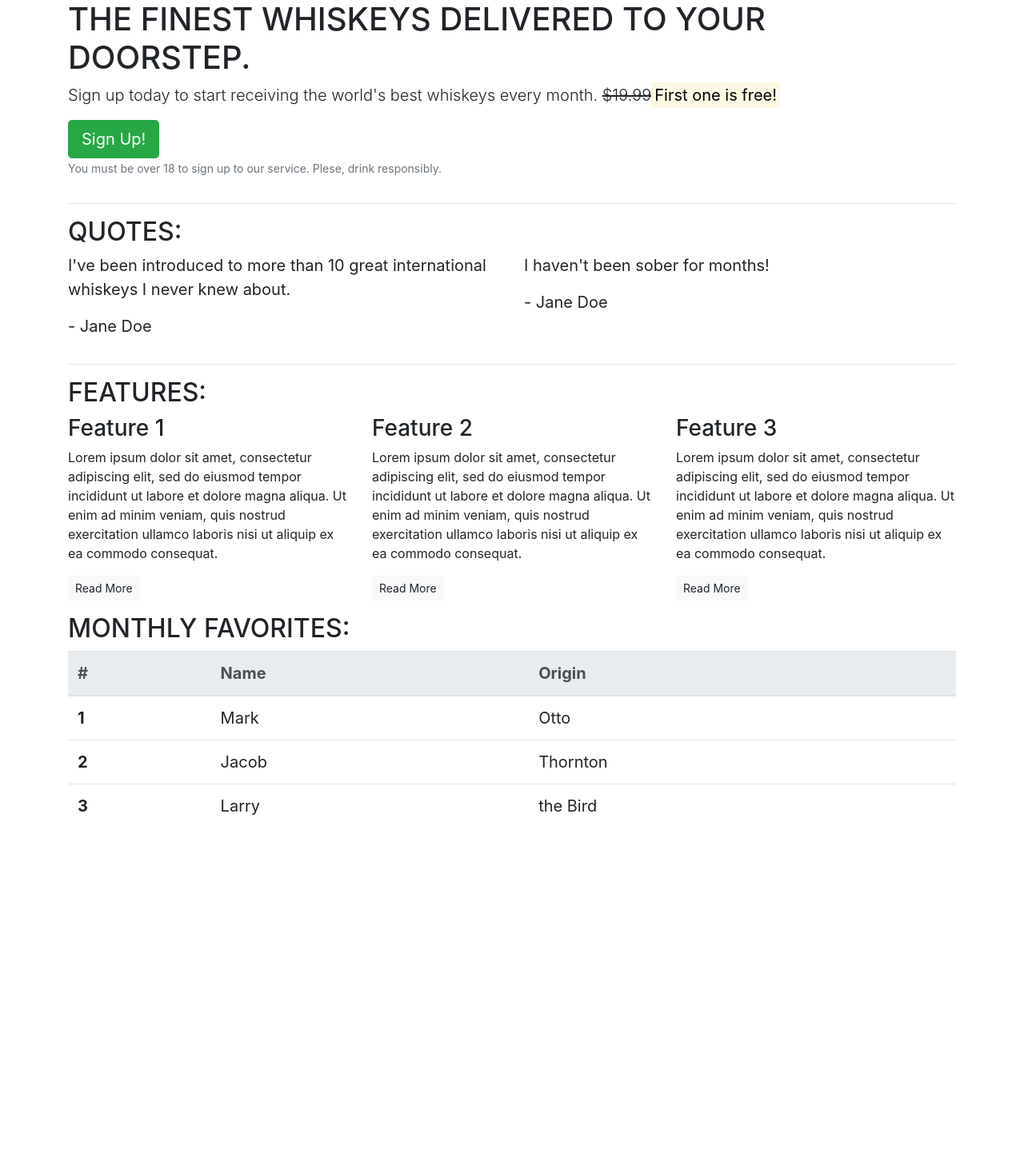
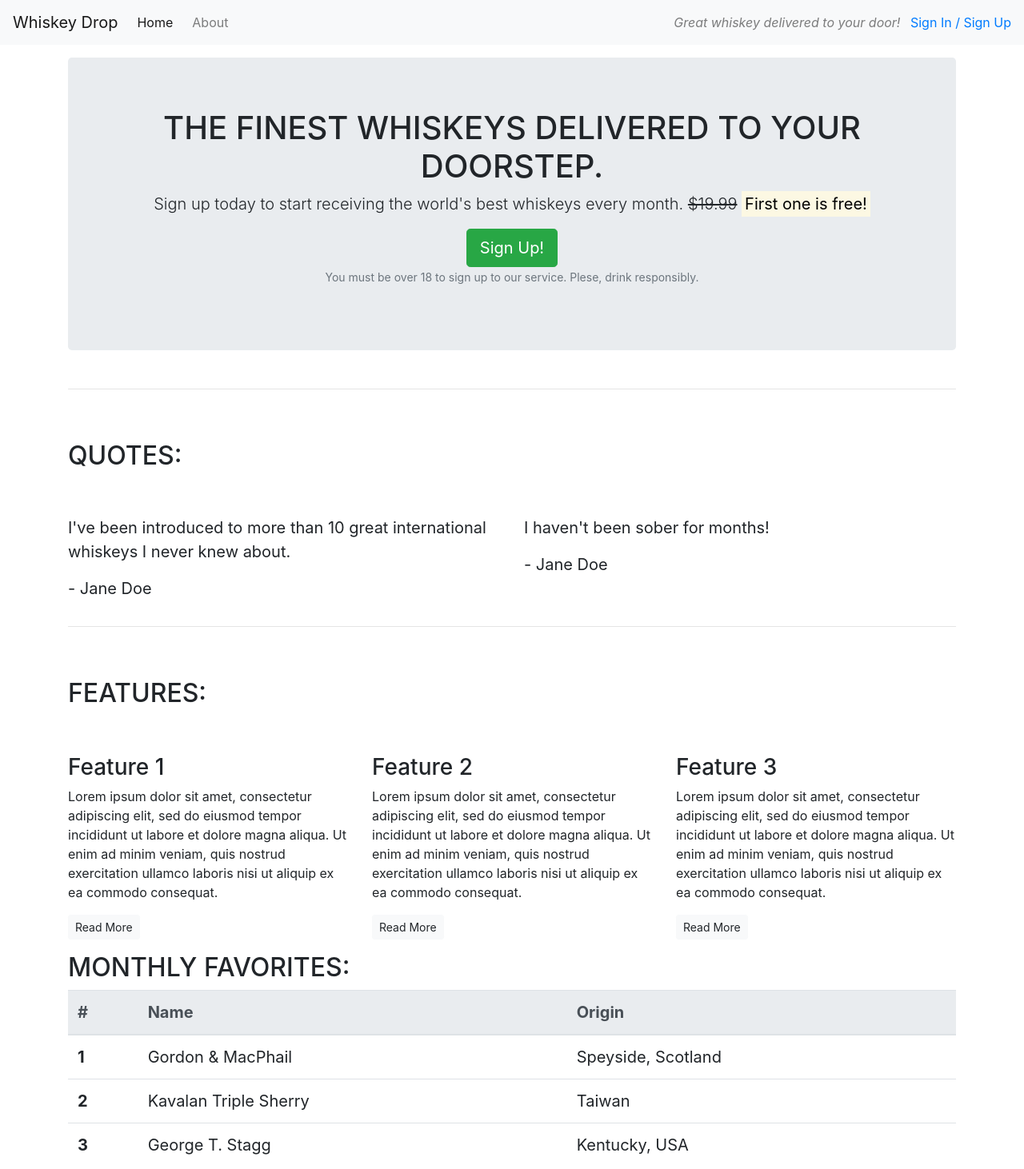
Before and after one commit to ireneuszcierpisz/Bootstrapping, a plain HTML site: page index.html in a window 1280 px wide. Shown: the whole page at 80% size. Before the commit the page ends 1051 px from the top, so only its background shows below. Drawn offline with nearby package versions, Linux system fonts and the light colour scheme.

Commit message:
Add style to the landing page.

```diff
--- a/index.html
+++ b/index.html
@@ -21,18 +21,39 @@
     <title>Whiskey Drop | Taste a new whiskey every month</title>
   </head>
   <body>
-    <article class="container">
+    <nav class="navbar navbar-expand-sm navbar-light bg-light">
+      <a class="navbar-brand" href="/">Whiskey Drop</a>
+      <ul class="navbar-nav mr-auto">
+        <li class="nav-item active mr-2">
+          <a class="nav-link" href="#">Home</a>
+        </li>
+        <li class="nav-item mr-2">
+          <a class="nav-link" href="/about">About</a>
+        </li>
+        <li class="nav-item mr-2 d-block d-sm-none">
+          <a class="nav-link" href="/login">Sign In / Sign Up</a>
+        </li>
+      </ul>
+      <div class="d-none d-md-block">
+        <p class="navbar-text my-auto mr-2">
+          <i>Great whiskey delivered to your door!</i>
+        </p>
+        <a href="/login">Sign In / Sign Up</a>
+      </div>
+    </nav>
+    <article class="container mt-3">
       <!-- Callout -->
       <div class="row">
         <div class="col-12">
-          <section class="callout">
+          <section class="callout jumbotron text-center">
             <h1 class="text-uppercase">
               The finest whiskeys delivered to your doorstep.
             </h1>
             <p class="lead">
               Sign up today to start receiving the world's best whiskeys every
-              month. <s>$19.99</s
-              ><strong><mark>First one is free!</mark></strong>
+              month. <s class="d-none d-sm-inline">$19.99</s>
+              <span class="d-inline d-sm-none"><br /></span>
+              <strong><mark>First one is free!</mark></strong>
             </p>
             <button class="btn btn-success btn-lg">Sign Up!</button>
             <p class="text-muted">
@@ -50,7 +71,7 @@
       <!-- Quotes -->
       <section class="quotes">
         <div class="row">
-          <div class="col-12">
+          <div class="col-12 my-5">
             <h2 class="text-uppercase">Quotes:</h2>
           </div>
         </div>
@@ -78,7 +99,7 @@
       <!-- Features -->
       <section class="features">
         <div class="row">
-          <div class="col-12">
+          <div class="col-12 my-5">
             <h2 class="text-uppercase">Features:</h2>
           </div>
         </div>
@@ -137,18 +158,18 @@
             <tbody>
               <tr>
                 <th scope="row">1</th>
-                <td>Mark</td>
-                <td>Otto</td>
+                <td>Gordon & MacPhail</td>
+                <td>Speyside, Scotland</td>
               </tr>
               <tr>
                 <th scope="row">2</th>
-                <td>Jacob</td>
-                <td>Thornton</td>
+                <td>Kavalan Triple Sherry</td>
+                <td>Taiwan</td>
               </tr>
               <tr>
                 <th scope="row">3</th>
-                <td>Larry</td>
-                <td>the Bird</td>
+                <td>George T. Stagg</td>
+                <td>Kentucky, USA</td>
               </tr>
             </tbody>
           </table>
```
